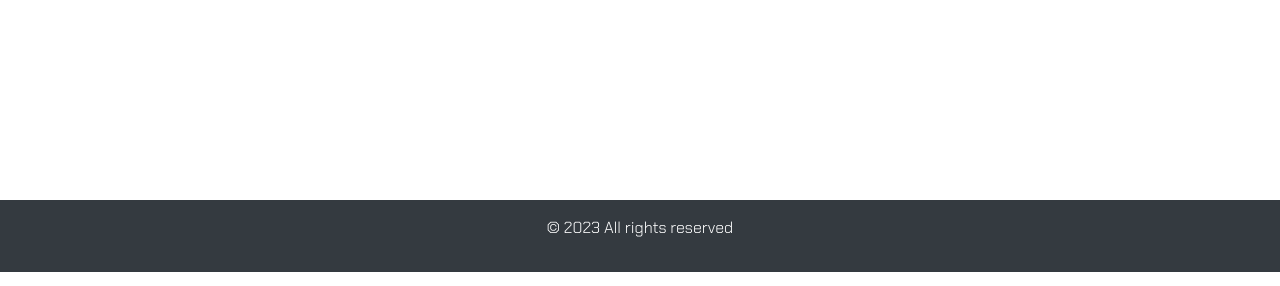
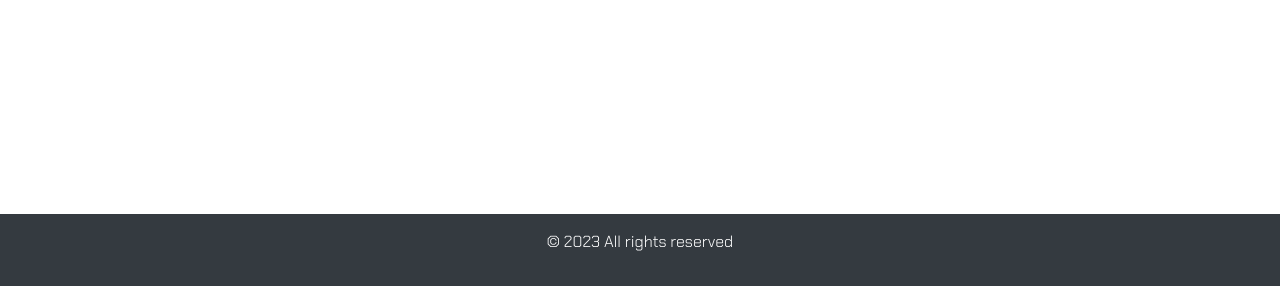
Before and after one commit to misharybkin/mypage, a Django app: page /search/ in a window 1280 px wide. Shown: the part 514-800 px from the top of the page. Run offline with Django 4.2, Linux system fonts and the light colour scheme; some libraries are stand-ins or nearby versions; some web fonts are replaced.

Commit message:
Poprawiono pliki html

```diff
--- a/beggin/templates/base.html
+++ b/beggin/templates/base.html
@@ -91,10 +91,12 @@
 
 
   </body>
-<footer class="bg-dark text-white text-center py-3" style="margin-top: 300px">
+  {% block footer %}
+<footer class="bg-dark text-white text-center py-3">
 
             <div class="footer">
               <p style="color: white">&copy; 2023 All rights reserved</p>
             </div>
 </footer>
+{% endblock %}
 </html>
--- a/beggin/templates/home.html
+++ b/beggin/templates/home.html
@@ -56,3 +56,11 @@
 {% endif %}
 
 {% endblock %}
+{% block footer %}
+<footer class="bg-dark text-white text-center py-3" style="position: absolute; bottom: 0px; width:100%">
+
+            <div class="footer">
+              <p style="color: white">&copy; 2023 All rights reserved</p>
+            </div>
+</footer>
+{% endblock %}
```
